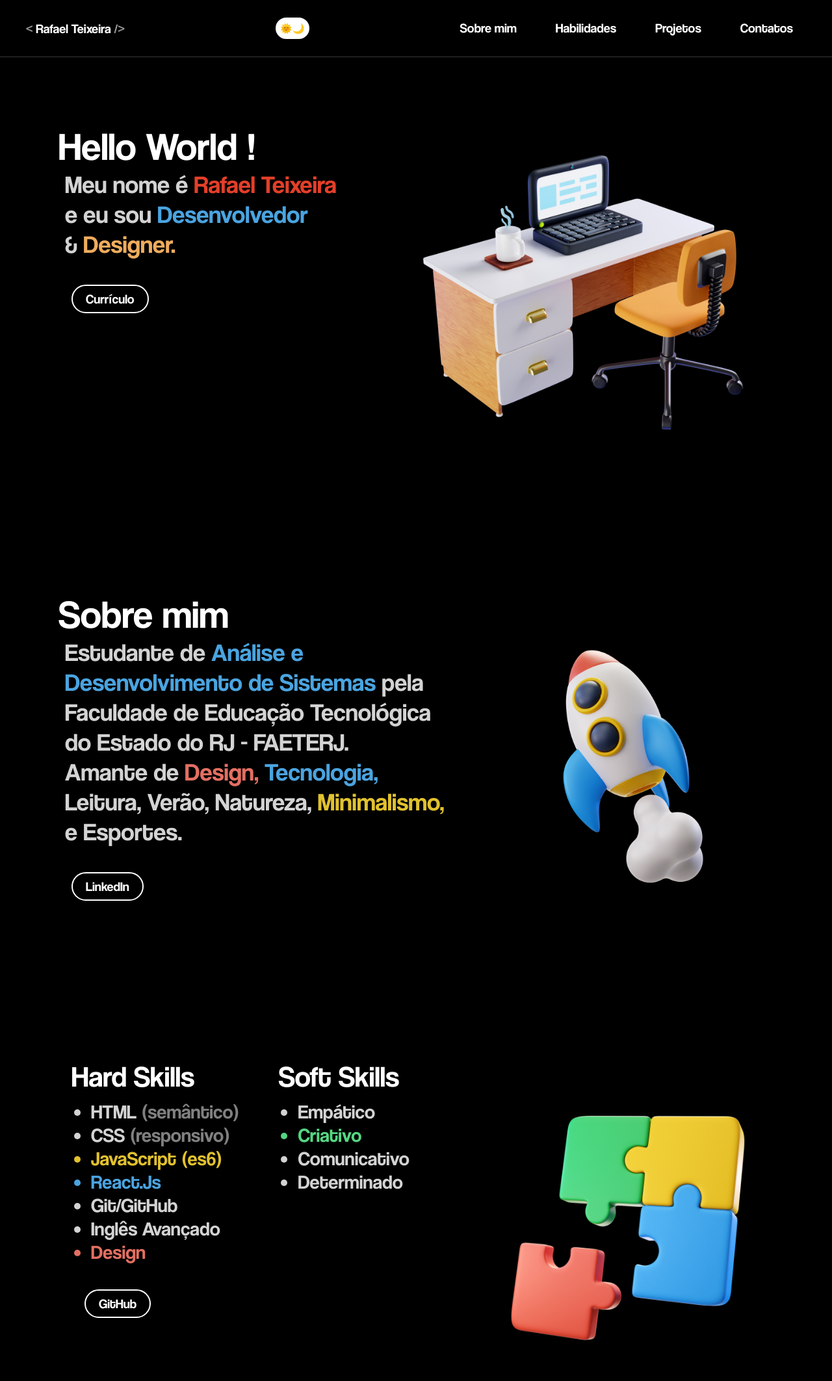
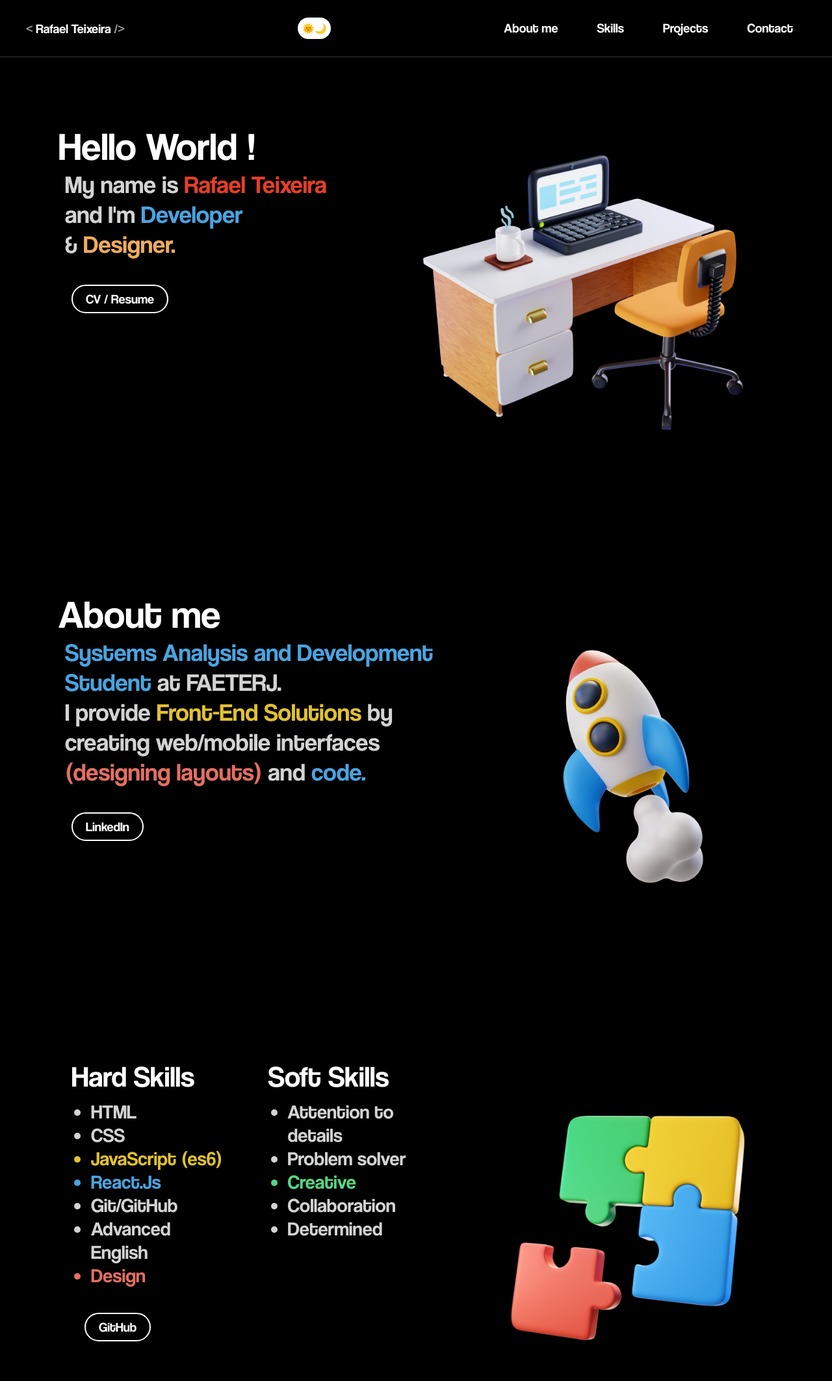
Before and after one commit to rafaelcptx/portfolio, a plain HTML site: page index.html in a window 1280 px wide. Shown: the top 2125 px of the page at 65% size. Drawn offline with Linux system fonts and the light colour scheme.

Commit message:
muda idioma

```diff
--- a/index.html
+++ b/index.html
@@ -34,16 +34,16 @@
             style="display: flex; justify-content: space-around"
           >
             <li>
-              <a class="headerLink blackFont" href="#aboutMe">Sobre mim</a>
+              <a class="headerLink blackFont" href="#aboutMe">About me</a>
             </li>
             <li>
-              <a class="headerLink blackFont" href="#skills">Habilidades</a>
+              <a class="headerLink blackFont" href="#skills">Skills</a>
             </li>
             <li>
-              <a class="headerLink blackFont" href="#projects">Projetos</a>
+              <a class="headerLink blackFont" href="#projects">Projects</a>
             </li>
             <li>
-              <a class="headerLink blackFont" href="#contacts">Contatos</a>
+              <a class="headerLink blackFont" href="#contacts">Contact</a>
             </li>
           </ul>
         </div>
@@ -57,14 +57,13 @@
           <h1 style="display: none">Desenvolvedor Dev Front End React</h1>
           <p id="ola" class="title font blackFont">Hello World !</p>
           <p class="text font">
-            Meu nome é <span class="brownFont">Rafael Teixeira</span><br />e eu
-            sou <span class="blueFont">Desenvolvedor</span><br />&
+            My name is <span class="brownFont">Rafael Teixeira</span><br />and I'm <span class="blueFont">Developer</span><br />&
             <span class="begeFont">Designer.</span>
           </p>
           <a
             href="https://rxresu.me/pt/rafaelteixeiradesigner/2023"
             target="_blank"
-            ><button class="button">Currículo</button></a
+            ><button class="button">CV / Resume</button></a
           >
         </div>
         <div class="imageDiv">
@@ -79,17 +78,13 @@
         <!--Sobre mim-->
         <div class="contentDiv">
           <h2 style="display: none">Análise e Desenvolvimento de Sistemas</h2>
-          <p class="title font blackFont">Sobre mim</p>
+          <p class="title font blackFont">About me</p>
           <p class="text font">
-            Estudante de
-            <span class="blueFont">Análise e Desenvolvimento de Sistemas</span>
-            pela Faculdade de Educação Tecnológica do Estado do RJ - FAETERJ.<br />Amante
-            de <span class="salmonFont">Design,</span
-            ><span id="deepBlueFont"> Tecnologia,</span> Leitura, Verão,
-            Natureza, <span class="yellowFont">Minimalismo,</span> e Esportes.
+
+            <span class="blueFont">Systems Analysis and Development Student</span>
+            at FAETERJ.<br />I provide <span class="yellowFont">Front-End Solutions</span> by creating web/mobile interfaces <span class="salmonFont">(designing layouts)</span> and <span id="deepBlueFont">code.</span>
           </p>
-          <a href="https://www.linkedin.com/in/rafaelcptx/" target="_blank"
-            ><button class="button">LinkedIn</button></a
+            <a href="https://www.linkedin.com/in/rafaelcptx/" target="_blank"><button class="button">LinkedIn</button></a
           >
         </div>
         <div class="imageDiv">
@@ -108,15 +103,15 @@
             <h3 class="title font subtitle blackFont">Hard Skills</h3>
             <ul class="text font subfont">
               <li class="deepGreyFont">
-                HTML<span style="color: grey"> (semântico)</span>
+                HTML
               </li>
               <li class="deepGreyFont">
-                CSS<span style="color: grey"> (responsivo)</span>
+                CSS
               </li>
               <li class="yellowFont">JavaScript (es6)</li>
               <li class="blueFont">React.Js</li>
               <li class="deepGreyFont">Git/GitHub</li>
-              <li class="deepGreyFont">Inglês Avançado</li>
+              <li class="deepGreyFont">Advanced English</li>
               <li class="salmonFont">Design</li>
             </ul>
             <a href="https://github.com/rafaelcptx" target="_blank"
@@ -126,10 +121,11 @@
           <div class="softDiv">
             <h3 class="title font subtitle blackFont">Soft Skills</h3>
             <ul class="text font subfont">
-              <li>Empático</li>
-              <li class="greenFont">Criativo</li>
-              <li>Comunicativo</li>
-              <li>Determinado</li>
+              <li>Attention to details</li>
+              <li>Problem solver</li>
+              <li class="greenFont">Creative</li>
+              <li>Collaboration</li>
+              <li>Determined</li>
             </ul>
           </div>
         </div>
@@ -145,7 +141,7 @@
       <section id="projects" class="sectionHeight">
         <!--Projetos-->
         <div class="contentDiv">
-          <h3 class="font title blackFont">Projetos</h3>
+          <h3 class="font title blackFont">Projects</h3>
         </div>
         <div id="projectsDiv">
           <div class="project">
@@ -220,11 +216,11 @@
               GitHub:<span class="deepGreyFont"> github.com/rafaelcptx</span>
             </li>
             <li class="contatosLi" style="color: #21ad4c">
-              Telefone:<span class="deepGreyFont"> (21) 97323-7521</span>
+              Phone:<span class="deepGreyFont"> +55 (21) 97323-7521</span>
             </li>
           </ul>
           <a href="https://linktr.ee/rafaelcptx" target="_blank"
-            ><button class="button">Acessar demais links...</button></a
+            ><button class="button">Access other links...</button></a
           >
         </div>
         <div class="imageDiv">
@@ -237,11 +233,11 @@
       </section>
     </main>
     <footer class="bar">
-      <p class="font deepGreyFont">Feito por Rafael Teixeira.</p>
+      <p class="font deepGreyFont">Done by Rafael Teixeira.</p>
       <a style="text-decoration: none" href="#"
-        ><p id="topAnchor" class="font headerLink">Início</p></a
+        ><p id="topAnchor" class="font headerLink">Top ^</p></a
       >
-      <p class="font deepGreyFont">Última atualização: fev/2023.</p>
+      <p class="font deepGreyFont">Last commit: 02/2023.</p>
     </footer>
     <script src="./script.js"></script>
   </body>
```
